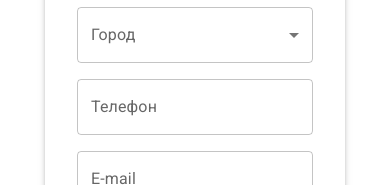
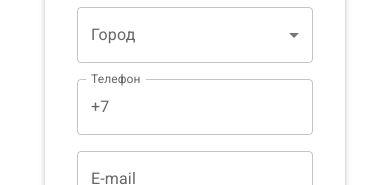
Before and after one commit to Gr1mmz/test_form, a React (Create React App) app: page / in a window 390 px wide. Shown: the part 177-362 px from the top of the page. Built offline with nearby package versions, Linux system fonts and the light colour scheme.

Commit message:
add validation for phone input

```diff
--- a/src/components/Form/Form.tsx
+++ b/src/components/Form/Form.tsx
@@ -1,7 +1,7 @@
 import React from 'react';
 import {Formik} from 'formik';
 import * as yup from 'yup';
-import {Box, Button, FormControl, Stack, Typography} from '@mui/material';
+import {Box, Button, Stack, Typography} from '@mui/material';
 import SelectCity from './SelectCity/SelectCity';
 import SelectSubject from './SelectSubject/SelectSubject';
 import SelectMethod from './SelectMethod/SelectMethod';
@@ -15,8 +15,10 @@ const Form = () => {
   const validationSchema = yup.object().shape({
     name: yup.string().required('Обязательное поле'),
     question: yup.string().required('Обязательное поле'),
-    checkbox: yup.boolean().oneOf([true]).required('Обязательное поле'),
-    email: yup.string().email('Введите e-mail в формате mail@mail.ru')
+    checkbox: yup.boolean().oneOf([true]).required(),
+    email: yup.string().email('Введите e-mail в формате mail@mail.ru'),
+    phone: yup.string().max(10, 'Введите корректный номер телефона')
+      .matches(/^(\\s*)?(\\+)?([- _():=+]?\\d[- _():=+]?){10}(\\s*)?$/, 'Введите корректный номер телефона')
   });
   return (
     <Formik
@@ -70,7 +72,11 @@ const Form = () => {
                           onBlur={(e: React.SyntheticEvent) => handleBlur(e)}
                           value={values.city}
               />
-              <PhoneInput/>
+              <PhoneInput name={'phone'}
+                          onChange={(e: React.SyntheticEvent) => handleChange(e)}
+                          onBlur={(e: React.SyntheticEvent) => handleBlur(e)}
+                          value={values.phone} error={errors.phone && touched.phone ? errors.phone : ''}
+              />
               <EmailInput name={'email'}
                           onChange={(e: React.SyntheticEvent) => handleChange(e)}
                           onBlur={(e: React.SyntheticEvent) => handleBlur(e)}
--- a/src/components/Form/PhoneInput/PhoneInput.tsx
+++ b/src/components/Form/PhoneInput/PhoneInput.tsx
@@ -1,9 +1,21 @@
 import React from 'react';
-import {TextField} from '@mui/material';
+import {InputAdornment, TextField} from '@mui/material';
 
-const PhoneInput = () => {
+type PhoneInputProps = {
+  name: string,
+  value: string,
+  onChange: (e: React.SyntheticEvent) => void,
+  onBlur: (e: React.SyntheticEvent) => void,
+  error: string,
+}
+
+const PhoneInput = ({name, value, onChange, onBlur, error}: PhoneInputProps) => {
   return (
-    <TextField id='outlined-basic' label='Телефон' variant='outlined' type='number' />
+    <TextField id='outlined-basic' label='Телефон' variant='outlined' type='phone' name={name} value={value}
+               error={!!error} helperText={error ? error : ''}
+               onChange={(e) => onChange(e)}
+               onBlur={(e) => onBlur(e)}
+               InputProps={{ startAdornment: <InputAdornment position="start">+7</InputAdornment> }} />
   );
 };
 
```
